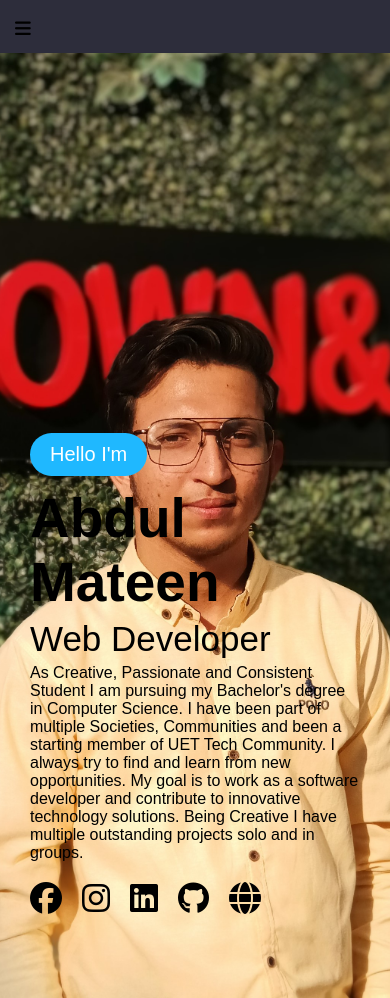
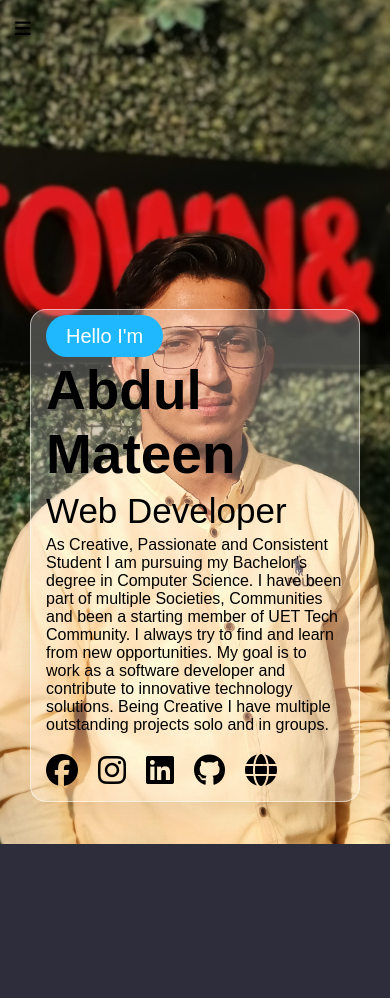
Before and after one commit to AbdulMateenzwl/Old-Portfolio, a plain HTML site: page index.html in a window 390 px wide. After the commit the page ends 844 px from the top, so only its background shows below. Drawn offline with Linux system fonts and the light colour scheme.

Commit message:
resposive mobile design

```diff
--- a/index.html
+++ b/index.html
@@ -4,7 +4,8 @@
     <meta charset="UTF-8">
     <meta name="viewport" content="width=device-width, initial-scale=1.0">
     <link rel="stylesheet" href="style.css">
-    <title>Document</title>
+    <title>My Portfolio</title>
+    <link rel="icon" href="/images/mateen word black&white.jpg">
 </head>
 
 <body>
@@ -26,9 +27,7 @@
 
     <div class="main-menu">
         <div class="info">
-            <!-- <div class="my-img-div">
-                <img id="second-img" src="images/dp.jpg" alt="">
-            </div> -->
+            <div id="test">
                 <label>Hello I'm</label>
                 <h1>Abdul Mateen</h1>
                 <p class="work">Web Developer</p>
@@ -41,10 +40,13 @@
                     have multiple outstanding projects solo and in groups. </p>
                 <div class="social-media">
                     <a href="https://facebook.com/AbdulMateenzwl"><i class="fab fa-facebook white-color fa-2x"></i></a>
-                <a href="https://instagram.com/AbdulMateenzwl"><i class="fab fa-instagram white-color fa-2x"></i></a>
-                <a href="https://linkedin.com/in/AbdulMateenzwl"><i class="fab fa-linkedin white-color fa-2x"></i></a>
+                    <a href="https://instagram.com/AbdulMateenzwl"><i
+                            class="fab fa-instagram white-color fa-2x"></i></a>
+                    <a href="https://linkedin.com/in/AbdulMateenzwl"><i
+                            class="fab fa-linkedin white-color fa-2x"></i></a>
                     <a href="https://github.com/AbdulMateenzwl"><i class="fab fa-github white-color fa-2x"></i></a>
-                <a href="http://AbdulMateenzwl.com"><i class="fa-solid fa-globe white-color fa-2x"></i></a>
+                    <a href="https://AbdulMateenzwl.com"><i class="fa-solid fa-globe white-color fa-2x"></i></a>
+                </div>
             </div>
         </div>
 
--- a/style.css
+++ b/style.css
@@ -136,35 +136,38 @@ body{
 }
 
 @media only screen and (max-width:800px){
-    .main-menu{
-        flex-direction: column;
-    }
     .info{
         width: 100vw;
         padding-left: 30px;
         padding-right: 30px;
-        padding-bottom: 10vh;
-        padding-top: 45vh;
+        padding-bottom: 5vh;
         background-image: url('images/dp.jpg');
         background-size: cover;
         background-repeat: no-repeat;
         background-position: center;
         margin-right: auto;
+        justify-content: end;
     }
     .my-img-div{
-        width: 100%;
-        margin-top: 40px;
-    }
-    #second-img{
-        display: block;
-    }
-    #first-img{
         display: none;
     }
     .info{
         color: black;
+        height: 100vh;
     }
     .white-color{
         color: black;
     }
+    #nav-bar{
+        position: absolute;
+    }
+    #test{
+        background: rgba(255, 255, 255, 0.26);
+border-radius: 16px;
+box-shadow: 0 4px 30px rgba(0, 0, 0, 0.1);
+backdrop-filter: blur(0px);
+-webkit-backdrop-filter: blur(0px);
+border: 1px solid rgba(255, 255, 255, 0.56);
+        padding: 15px;
+    }
 }
```
Also changed, not shown: images/mateen word black&white.jpg (added). Lines whose indentation alone changed are shown as unchanged.
